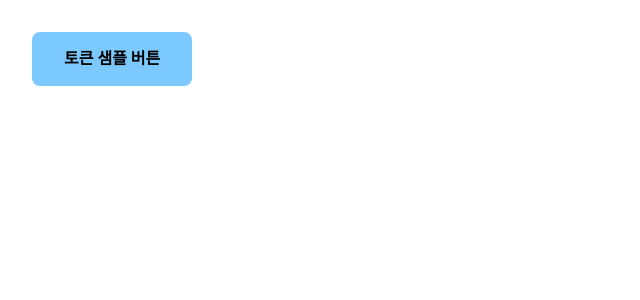
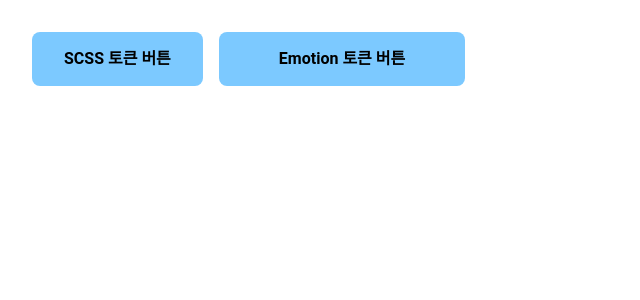
Before and after one commit to dndmobilePub/design-tokens, a React (Vite) app: page / in a window 1280 px wide. Shown: the top 300 px of the page, without its empty margins (0-640 px from the left). Built offline with nearby package versions, Linux system fonts and the light colour scheme.

Commit message:
css-in-js 컴포넌트 수정

```diff
--- a/package.json
+++ b/package.json
@@ -10,13 +10,16 @@
     "preview": "vite preview"
   },
   "dependencies": {
+    "@emotion/react": "^11.14.0",
+    "@emotion/styled": "^11.14.1",
+    "classnames": "^2.5.1",
     "react": "^19.0.0",
     "react-dom": "^19.0.0"
   },
   "devDependencies": {
+    "@tokens-studio/sd-transforms": "^2.0.3",
     "@vitejs/plugin-react": "^5.0.0",
     "sass": "^1.89.0",
-    "@tokens-studio/sd-transforms": "^2.0.3",
     "style-dictionary": "^5.0.0",
     "vite": "^7.0.0"
   }
--- a/src/main.jsx
+++ b/src/main.jsx
@@ -1,10 +1,58 @@
 import { createRoot } from 'react-dom/client';
+import styled from '@emotion/styled';
+import classNames from 'classnames';
+import tokens from './tokens/_variables.js';
 import './style.scss';
 
-function SampleButton() {
-  return <button type="button" className="sample-button">토큰 샘플 버튼</button>;
+const { spacing, borderRadius, colors, fg, fontFamilies, fontSizes, fontWeights, lineHeights, opacity } = tokens.light;
+
+const ButtonSamples = styled.div`
+  display: flex;
+  flex-wrap: wrap;
+  gap: ${spacing.md};
+`;
+
+const TokenButton = styled.button`
+  padding: ${spacing.md} ${spacing.superbig};
+  border: 0;
+  border-radius: ${borderRadius.lg};
+  background-color: ${colors.bubbleggum};
+  color: ${fg.default};
+  font-family: ${fontFamilies.body}, sans-serif;
+  font-size: ${fontSizes.body};
+  font-weight: ${fontWeights.bodyBold};
+  line-height: ${lineHeights.body};
+  cursor: pointer;
+
+  &:focus-visible {
+    outline: 2px solid ${fg.default};
+    outline-offset: ${spacing.xs};
+  }
+
+  &:active {
+    opacity: ${opacity.high};
+  }
+`;
+
+function SampleButton({ className }) {
+  return (
+    <button type="button" className={classNames('sample-button', className)}>
+      SCSS 토큰 버튼
+    </button>
+  );
+}
+
+function JavaScriptSampleButton({ className }) {
+  return (
+    <TokenButton type="button" className={classNames('js-token-button', className)}>
+      Emotion 토큰 버튼
+    </TokenButton>
+  );
 }
 
 createRoot(document.getElementById('root')).render(
-  <SampleButton />,
+  <ButtonSamples>
+    <SampleButton />
+    <JavaScriptSampleButton />
+  </ButtonSamples>,
 );
```
Also changed, not shown: 1 other file (tests, documents, lock files or other folders).
